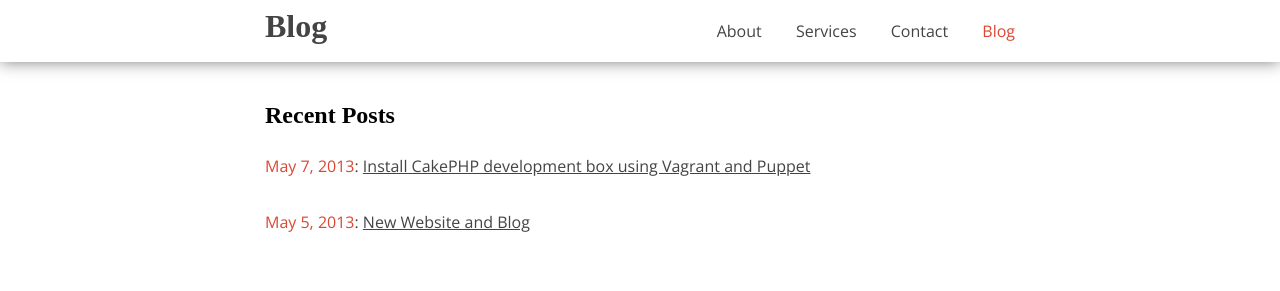
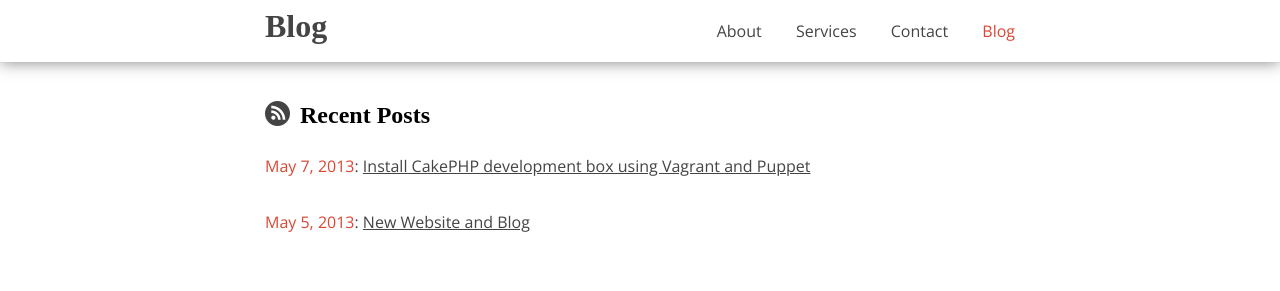
Before and after one commit to borivojevic/borivojevic.github.com, a Jekyll site: the page built from blog.html, in a window 1280 px wide. Shown: the top 291 px of the page. Built offline with Jekyll 4.4.1, drawn with Linux system fonts in a browser that asks for light colours; some web fonts are replaced; Markdown is read by kramdown in place of the engine named in the settings.

Commit message:
Add link to rss feed

```diff
--- a/blog.html
+++ b/blog.html
@@ -6,12 +6,15 @@ title: Blog
 <div class="content">
 	<article>
 		<section>
+			<a class="rss" href="http://feeds.feedburner.com/borivojevic">
+				<span class="ss-social-circle ss-rss" />
+			</a>
 			<h2>Recent Posts</h2>
-				{% for post in site.posts %}
-				<p>
-					<b>{{ post.date | date: "%B %e, %Y" }}</b>: <a href="{{ post.url }}">{{ post.subtitle }}</a>
-				</p>
-				{% endfor %}
+			{% for post in site.posts %}
+			<p>
+				<b>{{ post.date | date: "%B %e, %Y" }}</b>: <a href="{{ post.url }}">{{ post.subtitle }}</a>
+			</p>
+			{% endfor %}
 		</section>
 	</article>
 </div>
--- a/css/main.css
+++ b/css/main.css
@@ -198,6 +198,21 @@ div#anthony-avatar {
 	margin: 0px 0 0 -180px;
 	float: left;
 }
+a.rss {
+	display: inline-block;
+	font-size: 25px;
+	text-decoration: none;
+	float: left;
+	margin-right: 10px;
+	-webkit-transition: all 300ms ease-in-out;
+	-moz-transition: all 300ms ease-in-out;
+	-ms-transition: all 300ms ease-in-out;
+	-o-transition: all 300ms ease-in-out;
+	transition: all 300ms ease-in-out;
+}
+a.rss:hover {
+	color: #DB4733;
+}
 /* ==========================================================================
  FOOTER
  ========================================================================== */
```
